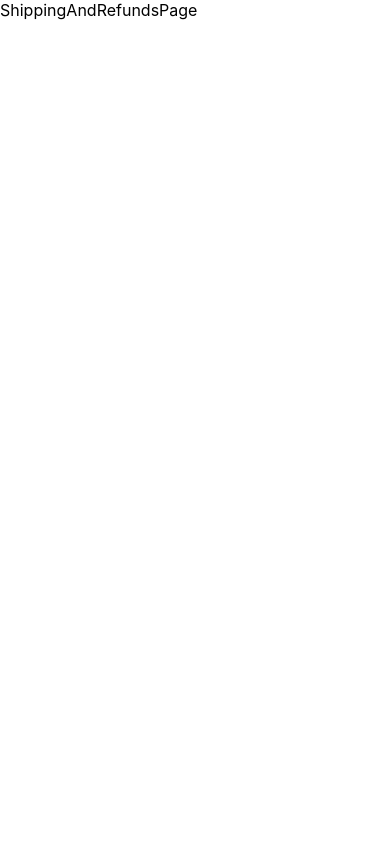
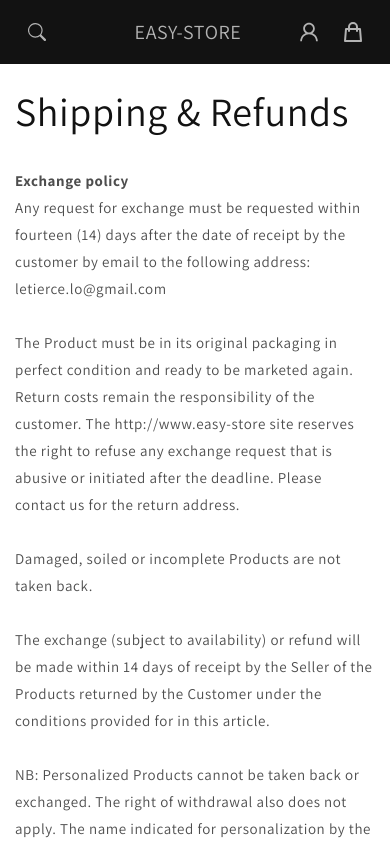
Before and after one commit to lletierce/easy-store-demo, a React (Create React App) app: page /shipping-payment-info in a window 390 px wide. Shown: the top 844 px of the page. Built offline with nearby package versions, Linux system fonts and the light colour scheme.

Commit message:
💄 F06c: LEGISLATION >ShippingAndRefundsPage >Add responsive content text

```diff
--- a/src/components/pages/legislation/ShippingAndRefundsPage.js
+++ b/src/components/pages/legislation/ShippingAndRefundsPage.js
@@ -1,5 +1,177 @@
+import styled from 'styled-components'
+import Header from '../home/Header'
+import Footer from '../home/Footer'
+import { theme } from '../../../theme'
+import Title from '../../reusable-ui/Title'
+
 export default function ShippingAndRefundsPage() {
   return (
-    <div>ShippingAndRefundsPage</div>
+    <ShippingAndRefundsPageStyled>
+      <Header/>
+      <div class="content">
+      <Title value={"Shipping & Refunds"} className={"title-shippingAndRefunds"}/>
+        <div>
+          <p>
+            <strong>Exchange policy</strong>
+            <br/>
+            Any request for exchange must be requested within fourteen (14) days after the date of receipt by the customer by email to the following address: letierce.lo@gmail.com
+            <br/>
+            <br/>
+            The Product must be in its original packaging in perfect condition and ready to be marketed again. Return costs remain the responsibility of the customer. The http://www.easy-store site reserves the right to refuse any exchange request that is abusive or initiated after the deadline. Please contact us for the return address.
+            <br/>
+            <br/>
+            Damaged, soiled or incomplete Products are not taken back.
+            <br/>
+            <br/>
+            The exchange (subject to availability) or refund will be made within 14 days of receipt by the Seller of the Products returned by the Customer under the conditions provided for in this article.
+            <br/>
+            <br/>
+            NB: Personalized Products cannot be taken back or exchanged. The right of withdrawal also does not apply. The name indicated for personalization by the buyer is under his sole responsibility and Loris LETIERCE disclaims all liability in the event of an error on it. Personalization cannot exceed 10 characters and can only contain letters A-Z and numbers.
+            <br/>
+            <br/>
+            The return costs remain the responsibility of the Customer.
+            <br/>
+            <br/>
+            -----
+            <br/>
+            <br/>
+            To complete your return, we will require a receipt or proof of purchase.
+            <br/>
+            Please do not send your purchase back to the manufacturer unless instructed.
+            <br/>
+            <br/>
+            <strong>Refunds</strong>
+            <br/>
+            Once your return is received and inspected, we will send you an email to notify you that we have received your returned item. We will also notify you of the approval or rejection of your refund.
+            <br/>
+            If you are approved, then your refund will be processed, and a credit will automatically be applied to your credit card or original method of payment, within a certain amount of days.
+            <br/>
+            <br/>
+            <strong>Late or missing refunds</strong>
+            <br/>
+            If you haven’t received a refund yet, first check your bank account again.
+            <br/>
+            Then contact your credit card company, it may take some time before your refund is officially posted.
+            <br/>
+            Next contact your bank. There is often some processing time before a refund is posted.
+            <br/>
+            If you’ve done all of this and you still have not received your refund yet, please contact us at letierce.lo@gmail.com.
+            <br/>
+            <br/>
+            <strong>Shipping</strong>
+            <br/>
+            To return your product, please contact us at letierce.lo@gmail.com for a return address.
+            <br/>
+            <br/>
+            You will be responsible for paying for your own shipping costs for returning your item. Shipping costs are non-refundable. If you receive a refund, the cost of return shipping will be deducted from your refund.
+            <br/>
+            <br/>
+            Depending on where you live, the time it may take for your exchanged product to reach you, may vary.
+            <br/>
+            <br/>
+            If you are shipping an item over $75, you should consider using a trackable shipping service or purchasing shipping insurance. We don’t guarantee that we will receive your returned item.
+            <br/>
+            <br/>
+            Additional non-returnable items:
+            <br/>
+            * Digital products.
+            <br/>
+            <br/>
+            ⚠️ - Due to the COVID-19 crisis, there may still be unexpected delays or extended shipping times.
+            <br/>
+            ⚠️ - During holidays there may be a longer delay in shipping because of the increased volume of parcels being sent out.
+            <br/>
+            ⚠️ - Customs fees at the border, if they occur, are entirely the responsibility of the customer.
+            <br/>
+            <br/>
+            <strong>Shipping Information</strong>
+            <br/>
+            Orders are shipped within 10 days after receipt of the full payment (the only exception to this are Pre-Orders, which estimated shipping time can be found in the product description).
+            <br/>
+            <br/>
+            Orders are shipped internationally, using the french postal services Chronopost. They do NOT automatically contain tracking nor insurance.
+            <br/>
+            <br/>
+            -To have a TRACKED ORDER, YOU MUST PURCHASE TRACKING AS AN OPTION using the product listing ‘Tracked Shipping Option’. It is NOT included in basic shipping. If you need an insured shipment, please contact us.
+            <br/>
+            <br/>
+            Shipping fees include packing fees as well as shipping cost.
+            <br/>
+            <br/>
+            Every order is prepared with care and deposited at the post office by ourselves. For that reason, it may take time before we can send out your order.
+            <br/>
+            <br/>
+            <strong>Damaged or Lost Goods</strong>
+            <br/>
+            We will not take responsibility for any damage or loss that occurs during shipping due to fault or neglect caused by the carrier.
+
+          </p>
+        </div>
+      </div>
+      <Footer/>
+    </ShippingAndRefundsPageStyled>
   )
 }
+
+const ShippingAndRefundsPageStyled = styled.div`
+  height: 100vh;
+  display: grid;
+  grid-template-areas:  "header"
+                        "maincontent"
+                        "footer";
+  grid-template-rows:    64px 1fr 132px;
+
+  .content{
+    max-width: 1200px;
+    height: max-content;
+
+    margin: 0 auto 100px;
+    padding: 21px 15px;
+
+    .title-shippingAndRefunds{
+      margin: 0 0 40px;
+      font-size: 52px;
+      text-transform: capitalize;
+      letter-spacing: 0.6px;
+
+      @media screen and (max-width: 749px) {
+        font-size: 40px;
+        margin-bottom: 30px;
+    }
+
+    }
+
+    p{
+      font-family: ${theme.fonts.family.primary};
+      color: rgba(18, 18, 18, 0.75);
+      font-size: ${theme.fonts.size.SM};
+      line-height: 27px;
+      font-weight: ${theme.fonts.weights.regular};
+      letter-spacing: 0.6px;
+
+      margin-top: 0;
+
+    }
+  }
+
+  @media screen and (min-width: 750px) {
+
+    .content{
+      padding: 28px 90px;
+
+      p{
+        font-size: ${theme.fonts.size.P0};
+        line-height: 28.8px;
+      }
+    }
+  }
+
+  @media screen and (min-width: 990px) {
+    grid-template-rows: 84px 1fr 132px;
+
+    .content{
+      max-width: 726px;
+      padding: 28px 0;
+    }
+  }
+`;
```
